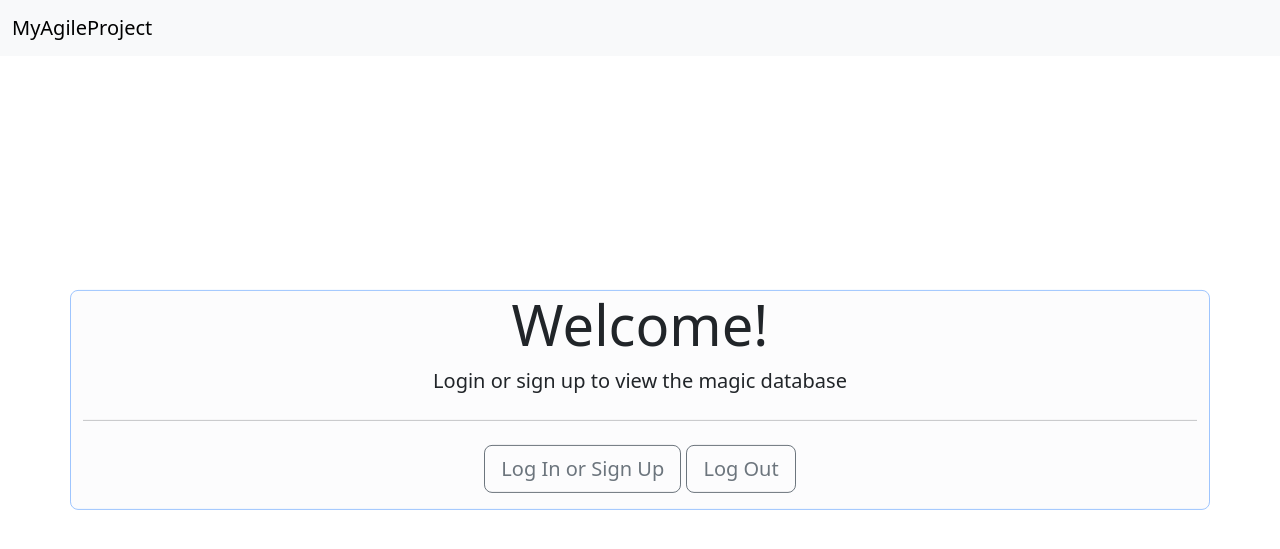
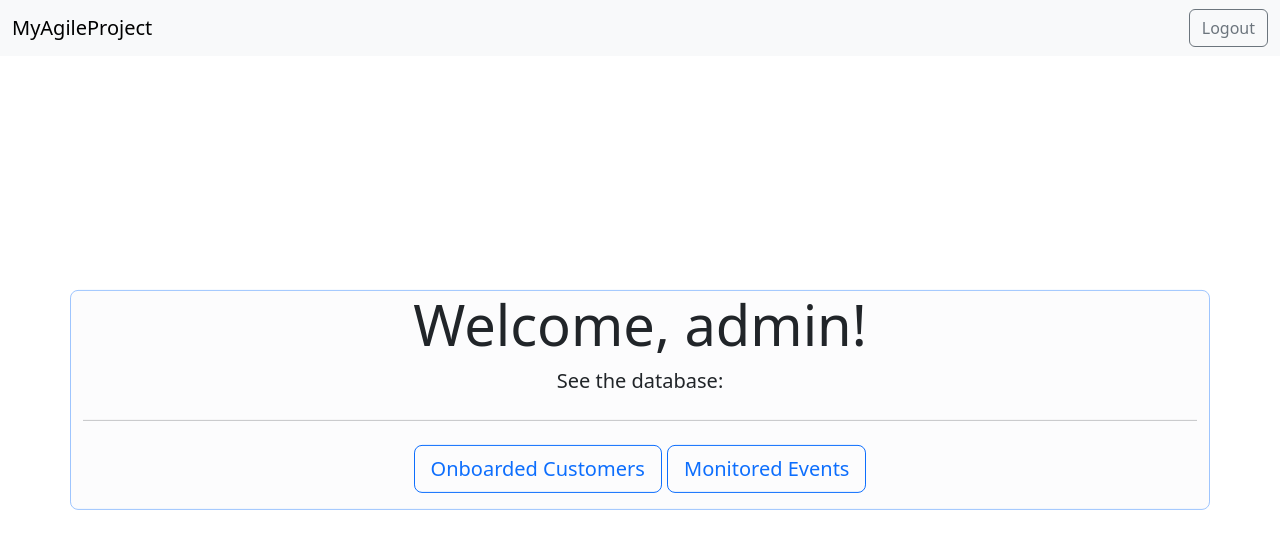
Before and after one commit to raisartist/DevOpsAssignment, a Flask app: page / in a window 1280 px wide. Shown: the top 549 px of the page. Run offline with Flask 3, Linux system fonts and the light colour scheme; a user stored in the database is signed in.

Commit message:
Implement Admin and User authorisation

```diff
--- a/forms.py
+++ b/forms.py
@@ -86,6 +86,7 @@ class login_form(FlaskForm):
         curs = conn.cursor()
         curs.execute("SELECT email FROM users where email = (?)",[self.email.data])
         valemail = curs.fetchone()
+        print("ValEmail from validation func: ", valemail)
         if valemail is None:
             return False
         else:
--- a/main.py
+++ b/main.py
@@ -14,8 +14,8 @@ def addAdmin():
             current.execute("INSERT INTO users (username, email, password, isAdmin) VALUES (?,?,?,?)",("admin","admin@agile.com",bcrypt.generate_password_hash("qwerty123").decode("utf-8"),"True"))
             connection.commit()
         print("Added an admin to users")
-    except Exception as e:
-        print(f"Failed to add Admin: {e}")
+    except Exception as error:
+        print(f"Failed to add Admin: {error}")
     finally:
         connection.close()
 
@@ -28,9 +28,9 @@ print ("Opened database successfully")
 # print("Dropped customers")
 # conn.execute('DROP TABLE IF EXISTS users')
 # print("Dropped users")
-conn.execute('CREATE TABLE IF NOT EXISTS customers (name VARCHAR PRIMARY KEY UNIQUE NOT NULL, dateJoined TEXT NOT NULL, useCase TEXT NOT NULL, location TEXT NOT NULL)')
+conn.execute('CREATE TABLE IF NOT EXISTS customers (name VARCHAR PRIMARY KEY UNIQUE NOT NULL, author VARCHAR NOT NULL, dateJoined TEXT NOT NULL, useCase TEXT NOT NULL, location TEXT NOT NULL)')
 print ("Customers table created successfully");
-conn.execute('CREATE TABLE IF NOT EXISTS events (name VARCHAR PRUMARY KEY UNIQUE NOT NULL, location TEXT NOT NULL, dateStarted TEXT NOT NULL, durationMins INTEGER NOT NULL)')
+conn.execute('CREATE TABLE IF NOT EXISTS events (name VARCHAR PRUMARY KEY UNIQUE NOT NULL, author VARCHAR NOT NULL, location TEXT NOT NULL, dateStarted TEXT NOT NULL, durationMins INTEGER NOT NULL)')
 print ("Events table created successfully");
 conn.execute('CREATE TABLE IF NOT EXISTS users (id INTEGER PRIMARY KEY AUTOINCREMENT, username VARCHAR UNIQUE NOT NULL, email TEXT UNIQUE NOT NULL, password TEXT NOT NULL, isAdmin VARCHAR NOT NULL)')
 print ("Users table created successfully");
@@ -66,9 +66,6 @@ class User(UserMixin):
 @login_manager.user_loader
 def load_user(id):
     try:
-        print("*inside load user*")
-        print(f"id: {id}")
-
         connection = sqlite3.connect("database.db")
         cursor = connection.cursor()
         cursor.execute("SELECT * FROM users WHERE id = (?)",[id])
@@ -83,7 +80,10 @@ def load_user(id):
 
 @app.route("/")
 def home():
-    return render_template("home.html")
+    username = ""
+    if current_user.is_authenticated:
+        username = current_user.username
+    return render_template("home.html", isAuthenticated = current_user.is_authenticated, username = username)
 
 @app.route("/logout")
 def logout():
@@ -115,13 +115,13 @@ def login():
 def login_or_register():
     form = login_form(request.form)
     isRegistered = form.email_registered()
+    print("IsRegistered from login or register function:", isRegistered)
     if request.method == 'POST':
         try:
             username = form.username.data
             email = form.email.data
             password = form.password.data
             passwordHash = bcrypt.generate_password_hash(password).decode("utf-8")
-            isAdmin = False
             if isRegistered == True:
                 with sqlite3.connect("database.db") as connection:
                     current = connection.cursor()
@@ -131,23 +131,23 @@ def login_or_register():
                     try:
                         user = load_user(userList[0])
                         print(f"user: {user}")
-                        isValidPass = bcrypt.check_password_hash(user.password, password)
-                        if email == user.email and isValidPass:
+                        isValidPassword = bcrypt.check_password_hash(user.password, password)
+                        if email == user.email and isValidPassword:
                             login_user(user, remember=True)
                             message = f"Logged in successfully - Welcome back, {user.username}!"
                             isError = False
                         else:
-                            print(f"email: {email}, userEmail: {user.email}, pas: {isValidPass}")
+                            print(f"email: {email}, userEmail: {user.email}, pas: {isValidPassword}")
                             message = "Login unsiccessful: invalid username or password. "
                             isError = True
-                    except Exception as e:
+                    except Exception as error:
                         connection.rollback()
-                        message = e
+                        message = error
                         isError = True
             else:
                 with sqlite3.connect("database.db") as connection:
                     current = connection.cursor()
-                    current.execute("INSERT INTO users (username, email, password, isAdmin) VALUES (?,?,?,?)",(str(username),str(email),str(passwordHash),str(isAdmin)) )
+                    current.execute("INSERT INTO users (username, email, password, isAdmin) VALUES (?,?,?,?)",(str(username),str(email),str(passwordHash),str(False)) )
                     connection.commit()
                     message = f"New user {username} is successfully registered."
                     isError = False
@@ -173,12 +173,14 @@ def customers_database():
     form = customer_form()
     connection = sqlite3.connect("database.db")
     connection.row_factory = sqlite3.Row
+    current = connection.cursor()
+    currentUser = current_user.username
+    isAdmin = current_user.isAdmin
 
-    current = connection.cursor()
     current.execute("select * from customers")
+    rows = current.fetchall();
 
-    rows = current.fetchall();
-    return render_template("customers_database.html", rows = rows, form=form)
+    return render_template("customers_database.html", rows = rows, form=form, currentUser = currentUser, isAdmin = isAdmin)
 
 @app.route("/delete_customer/<customer_name>", methods = ['POST', 'GET'])
 @login_required
@@ -253,13 +255,13 @@ def add_customer():
                 dateJoined = form.dateJoined.data
                 useCase = form.useCase.data
                 location = form.location.data
+                currentUser = current_user.username
                 with sqlite3.connect("database.db") as connection:
-                        current = connection.cursor()
-                        current.execute("INSERT OR IGNORE INTO customers (name,dateJoined,useCase,location) VALUES (?,?,?,?)",(str(name),str(dateJoined),str(useCase),str(location)) )
-
-                        connection.commit()
-                        message = "Customer record successfully added"
-                        isError = False
+                    current = connection.cursor()
+                    current.execute("INSERT OR IGNORE INTO customers (name,author,dateJoined,useCase,location) VALUES (?,?,?,?,?)",(str(name),str(currentUser),str(dateJoined),str(useCase),str(location)))
+                    connection.commit()
+                    message = "Customer record successfully added"
+                    isError = False
             except Exception as error:
                 connection.rollback()
                 message = str(error)
@@ -281,18 +283,21 @@ def events_database():
     form = event_form()
     connection = sqlite3.connect("database.db")
     connection.row_factory = sqlite3.Row
+    current = connection.cursor()
+    currentUser = current_user.username
+    isAdmin = current_user.isAdmin
 
-    current = connection.cursor()
     current.execute("select * from events")
+    rows = current.fetchall();
 
-    rows = current.fetchall();
-    return render_template("events_database.html", rows = rows, form=form)
+    return render_template("events_database.html", rows = rows, form=form, currentUser = currentUser, isAdmin = isAdmin)
 
 @app.route("/add_event", methods = ['POST', 'GET'])
 @login_required
 def add_event():
     form = event_form(request.form)
     isValid = form.validate_on_submit()
+    currentUser = current_user.username
     if isValid == True:
         if request.method == 'POST':
             try:
@@ -301,11 +306,11 @@ def add_event():
                 durationMins = form.durationMins.data
                 location = form.location.data
                 with sqlite3.connect("database.db") as connection:
-                        current = connection.cursor()
-                        current.execute("INSERT OR IGNORE INTO events (name,dateStarted,durationMins,location) VALUES (?,?,?,?)",(str(name),str(dateStarted),str(durationMins),str(location)) )
-                        connection.commit()
-                        message = "Event record successfully added"
-                        isError = False
+                    current = connection.cursor()
+                    current.execute("INSERT OR IGNORE INTO events (name,author,dateStarted,durationMins,location) VALUES (?,?,?,?,?)",(str(name),str(currentUser),str(dateStarted),str(durationMins),str(location)) )
+                    connection.commit()
+                    message = "Event record successfully added"
+                    isError = False
             except Exception as error:
                 connection.rollback()
                 message = str(error)
--- a/templates/home.html
+++ b/templates/home.html
@@ -10,17 +10,29 @@
     <nav class="navbar navbar-expand-lg navbar-light bg-light">
       <div class="container-fluid">
         <a class="navbar-brand" href="{{ url_for('home') }}">MyAgileProject</a>
+        {% if isAuthenticated%}
+        <a class="btn btn-outline-secondary my-2 my-sm-0" href="{{ url_for('logout') }}">Logout</a>
+        {% endif %}
     </div>
     </nav>
     <div class="jumbotron">
       <div class="container-md bg-light-subtle border border-primary-subtle rounded-3 text-center position-absolute top-50 start-50 translate-middle">
+        {% if isAuthenticated %}
+        <h1 class="display-4">Welcome, {{username}}!</h1>
+        <p class="lead">See the database:</p>
+        <hr class="my-4">
+        <p class="lead">
+          <a class="btn btn-outline-primary btn-lg" href="{{ url_for('customers_database') }}" role="button">Onboarded Customers</a>
+          <a class="btn btn-outline-primary btn-lg" href="{{ url_for('events_database') }}" role="button">Monitored Events</a>
+        </p>
+        {% else %}
         <h1 class="display-4">Welcome!</h1>
-            <p class="lead">Login or sign up to view the magic database</p>
+        <p class="lead">Login or sign up to view the VQA database</p>
         <hr class="my-4">
         <p class="lead">
           <a class="btn btn-outline-secondary btn-lg" href="{{ url_for('login') }}" role="button">Log In or Sign Up</a>
-                <a class="btn btn-outline-secondary btn-lg" href="{{ url_for('logout') }}" role="button">Log Out</a>
         </p>
+        {% endif %}
       </div>
     </div>
 
--- a/templates/login.html
+++ b/templates/login.html
@@ -10,8 +10,6 @@
     <nav class="navbar navbar-expand-lg navbar-light bg-light">
       <div class="container-fluid">
         <a class="navbar-brand" href="{{ url_for('home') }}">MyAgileProject</a>
-        <a class="btn btn-outline-secondary my-2 my-sm-0" href="{{ url_for('customers_database') }}">Customers Database</a>
-        <a class="btn btn-outline-secondary my-2 my-sm-0" href="{{ url_for('events_database') }}">Events Database</a>
     </div>
     </nav>
 
--- a/templates/login_result.html
+++ b/templates/login_result.html
@@ -17,15 +17,14 @@
       <div class="container-md bg-danger-subtle border border-danger rounded-3 text-center position-absolute top-50 start-50 translate-middle">
         <h1 class="display-4">{{message}}</h1>
         <p class="lead">
-            <a class="btn btn-outline-danger btn-lg" href="{{ url_for('home') }}" role="button">Back</a>
+            <a class="btn btn-outline-secondary btn-lg" href="{{ url_for('home') }}" role="button">Back</a>
         </p>
       </div>
       {% else %}
       <div class="container-md bg-success-subtle border border-success rounded-3 text-center position-absolute top-50 start-50 translate-middle">
         <h1 class="display-4">{{message}}</h1>
         <p class="lead">
-            <a class="btn btn-outline-primary btn-lg" href="{{ url_for('customers_database') }}" role="button">See Customers Database</a>
-            <a class="btn btn-outline-primary btn-lg" href="{{ url_for('events_database') }}" role="button">See Events Database</a>
+            <a class="btn btn-outline-secondary btn-lg" href="{{ url_for('home') }}" role="button">Back</a>
         </p>
       </div>
       {% endif %}
```
Also changed, not shown: templates/customers_database.html (+10 -1 lines), templates/events_database.html (+10 -1 lines), database.db. Lines whose indentation alone changed are shown as unchanged.
